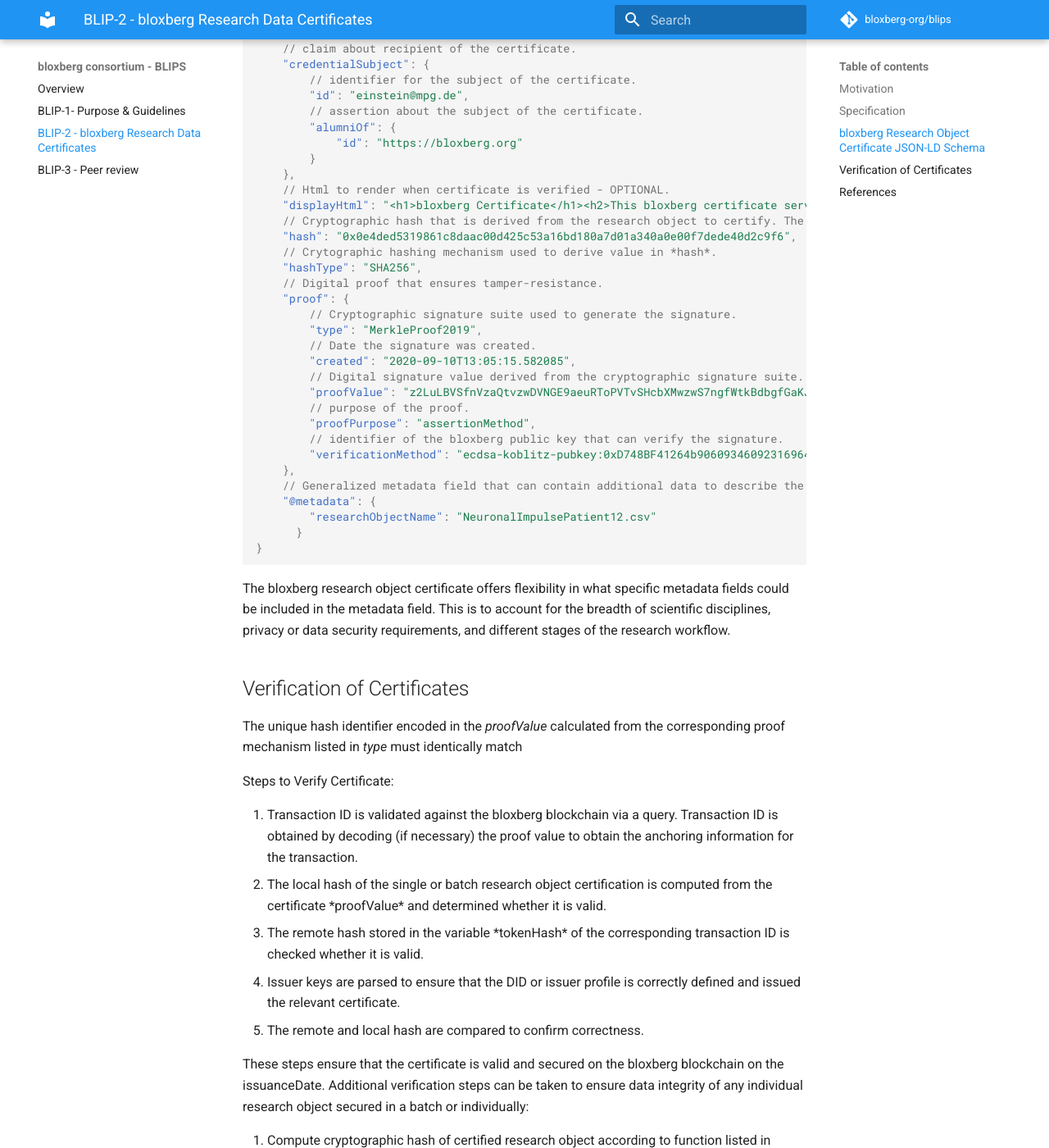
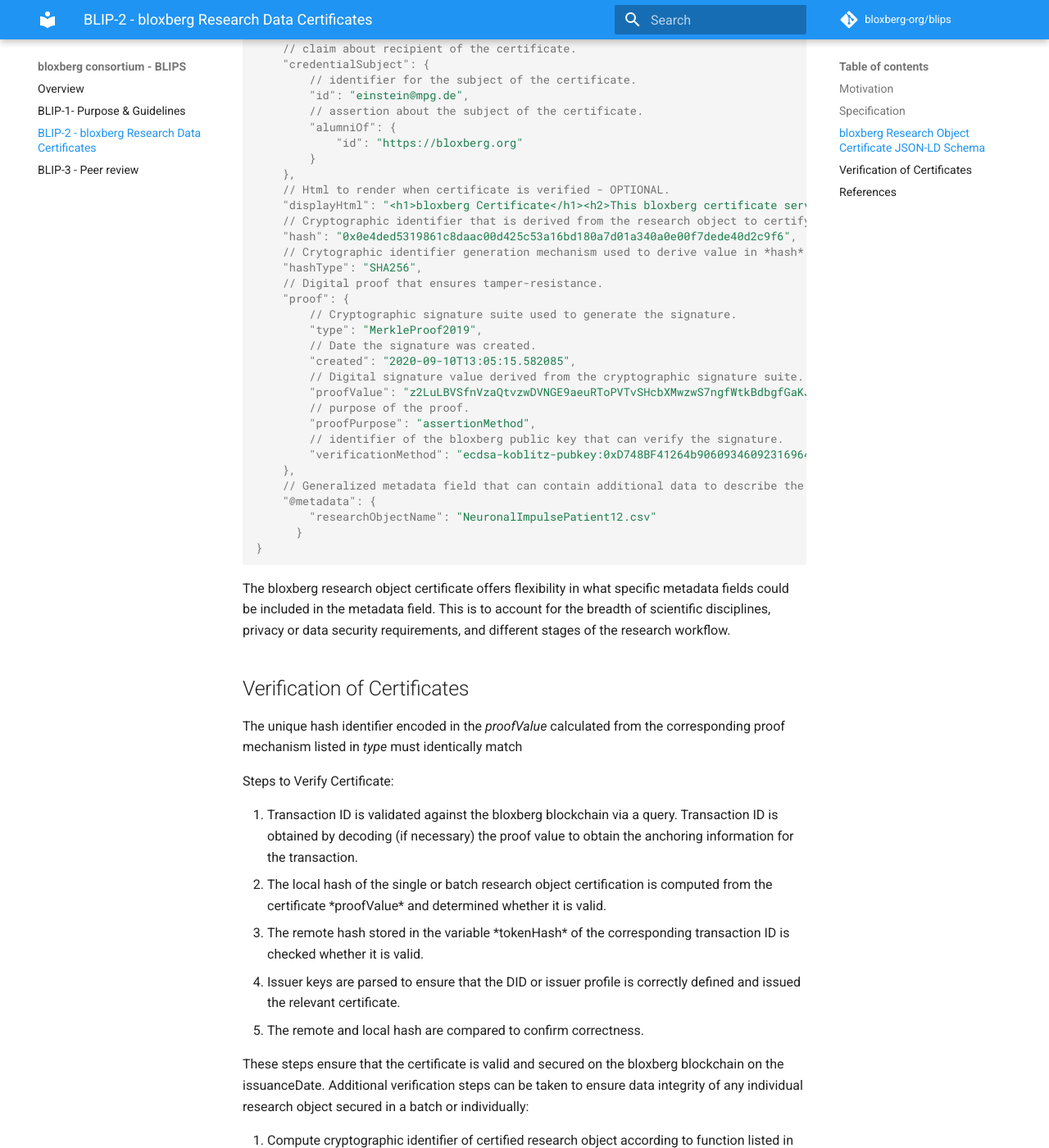
Before and after one commit to bloxberg-org/blips, an MkDocs documentation site: the page built from blips/blip-2-researchcertificate.md, in a window 1280 px wide and 1400 px high, scrolled down 2069 px. Shown: the whole window at 82% size. Built offline with MkDocs 1.6.1 and Material for MkDocs 9.7.7, drawn with Linux system fonts in a browser that asks for light colours; comment, search, counter and statistics services are not loaded; old or Windows-style settings are respelled for this version of MkDocs; some of the changed text lies outside the part shown.

Commit message:
Differentiate between hash and identifier
This comes mostly from the fact, the ISCC is not a hash by the strict definition, but an identifier, that is a composite of multiple different hashes.

Also adds Kevin Wittek as author.

````diff
--- a/blips/blip-2-researchcertificate.md
+++ b/blips/blip-2-researchcertificate.md
@@ -47,7 +47,7 @@ For each transaction that certifies a single or batch of research objects, a cor
 The Research Object Certificate MUST conform to the [Verifiable Credentials](https://www.w3.org/TR/vc-data-model/) standard.
 Each owner of the token is able to augment the tokenURI field to a hosting location of their choosing that can resolve to a single or batch of certificates. Similar to DOI, it is the responsibility of each token owner to update the token URI.
 
-```json
+```json5
 {
     // Relevant JSON-LD context links in order to validate Verifiable Credentials according to their spec.
     "@context": ["https://www.w3.org/2018/credentials/v1", "https://w3id.org/blockcerts/schema/3.0-alpha/context.json"],
@@ -70,9 +70,9 @@ Each owner of the token is able to augment the tokenURI field to a hosting locat
     },
     // Html to render when certificate is verified - OPTIONAL.
     "displayHtml": "<h1>bloxberg Certificate</h1><h2>This bloxberg certificate serves as a proof of existence that the data corresponding to the SHA256 Hash were transacted on the bloxberg blockchain at the issued time.</h2>",
-    // Cryptographic hash that is derived from the research object to certify. The exact hashing algorithm can be generalized, but must uniquely identify a file such as SHA256, SHA-3, or ISCC.
+    // Cryptographic identifier that is derived from the research object to certify. The exact hashing algorithm can be generalized, but must uniquely identify a file such as SHA256, SHA-3, or ISCC.
     "hash": "0x0e4ded5319861c8daac00d425c53a16bd180a7d01a340a0e00f7dede40d2c9f6",
-    // Crytographic hashing mechanism used to derive value in *hash*.
+    // Crytographic identifier generation mechanism used to derive value in *hash*.
     "hashType": "SHA256",
     // Digital proof that ensures tamper-resistance.
     "proof": {
@@ -111,14 +111,14 @@ Steps to Verify Certificate:
 
 These steps ensure that the certificate is valid and secured on the bloxberg blockchain on the issuanceDate. Additional verification steps can be taken to ensure data integrity of any individual research object secured in a batch or individually:
 <ol>
-<li>Compute cryptographic hash of certified research object according to function listed in variable *hashType*.</li>
+<li>Compute cryptographic identifier of certified research object according to function listed in variable *hashType*.</li>
 <li>Compare computed value with value secured in research object certificate and ensure that they are identical.</li>
 </ol>
 
 ## References
 <ol>
 <li>Verifiable Credentials Data Model 1.0. https://www.w3.org/TR/vc-data-model/.</li>
-<li> Merkle Proof Signature Suite 2019. https://w3c-ccg.github.io/lds-merkle-proof-2019/.</li>
+<li>Merkle Proof Signature Suite 2019. https://w3c-ccg.github.io/lds-merkle-proof-2019/.</li>
 <li>International Standard Content Code. https://iscc.codes.</li>
 <li>ERC-721 Non-Fungible Token Standardhttps://eips.ethereum.org/EIPS/eip-721</li>
 </ol>
````
Also changed, not shown: other parts of blips/blip-2-researchcertificate.md (+1 -1 lines).
